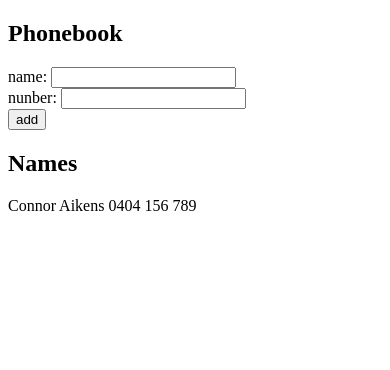
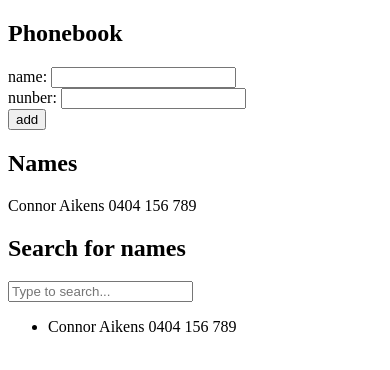
Before and after one commit to caikesn/Full-Stack-Open, a React (Vite) app in the folder part2/phonebook/phonebook-app/: page / in a window 390 px wide. Shown: the top 370 px of the page. Built offline with nearby package versions, Linux system fonts and the light colour scheme.

Commit message:
phone book -4

```diff
--- a/part2/phonebook/phonebook-app/src/App.jsx
+++ b/part2/phonebook/phonebook-app/src/App.jsx
@@ -12,6 +12,12 @@ const Numbers = (props) => {
   )
 }
 
+const Filter = (props) => {
+  return (
+    <div></div>
+  )
+}
+
 
 const App = () => {
   const [persons, setPersons] = useState([
@@ -20,6 +26,11 @@ const App = () => {
   const [newNumber, setNewNumber] = useState('')
   const [newName, setNewName] = useState('')
   const [showAll, setShowAll] = useState(true)
+  const [query, setQuery] = useState('')
+
+  const filteredPersons = persons.filter((person) =>
+    person.name.toLowerCase().includes(query.toLowerCase())
+  )
 
   const addPerson = (event) => {
     event.preventDefault()
@@ -70,6 +81,18 @@ const App = () => {
           {person.name} {person.number}
         </div>
       )}
+      <h2>Search for names</h2>
+      <input
+        type="text"
+        placeholder='Type to search...'
+        value={query}
+        onChange={(details) => setQuery(details.target.value)}
+      />
+      <ul>
+        {filteredPersons.map((person) => (
+          <li key={person.id}>{person.name} {person.number}</li>
+        ))}
+      </ul>
     </div>
   )
 }
```
